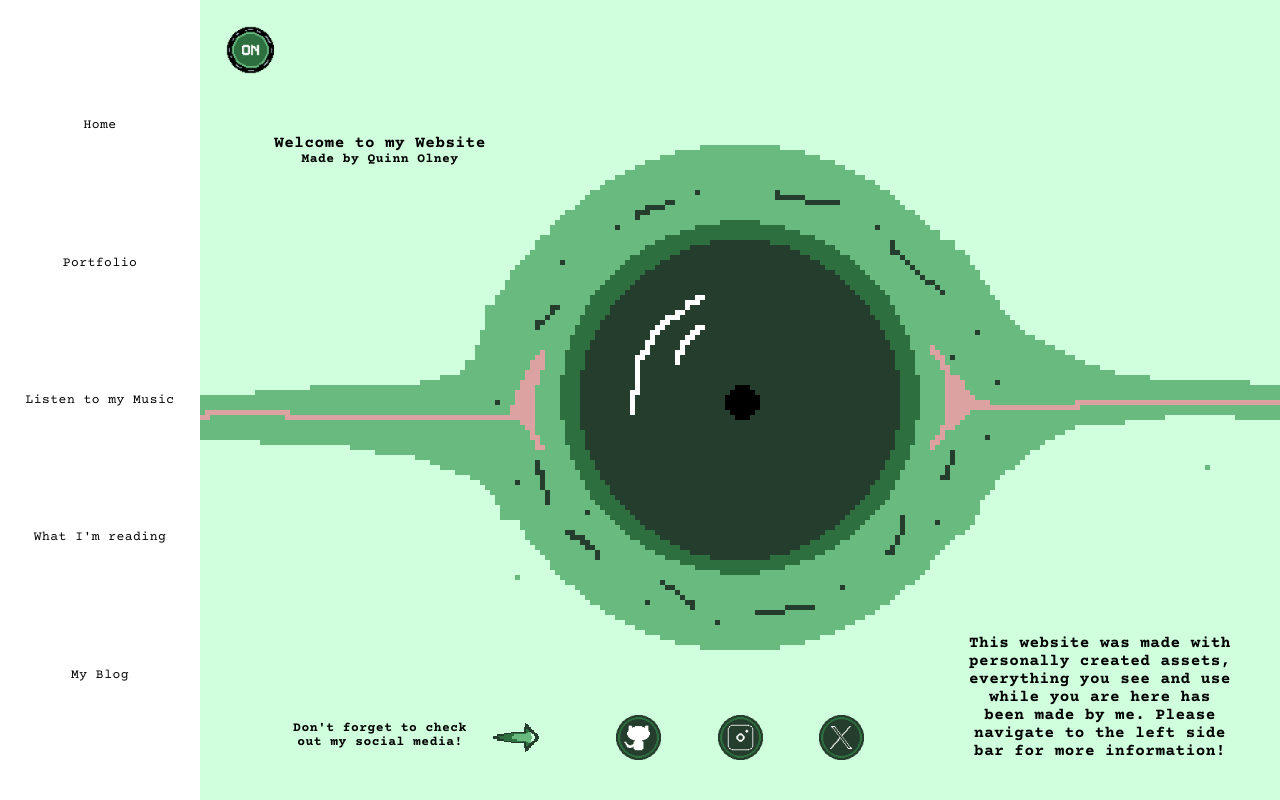
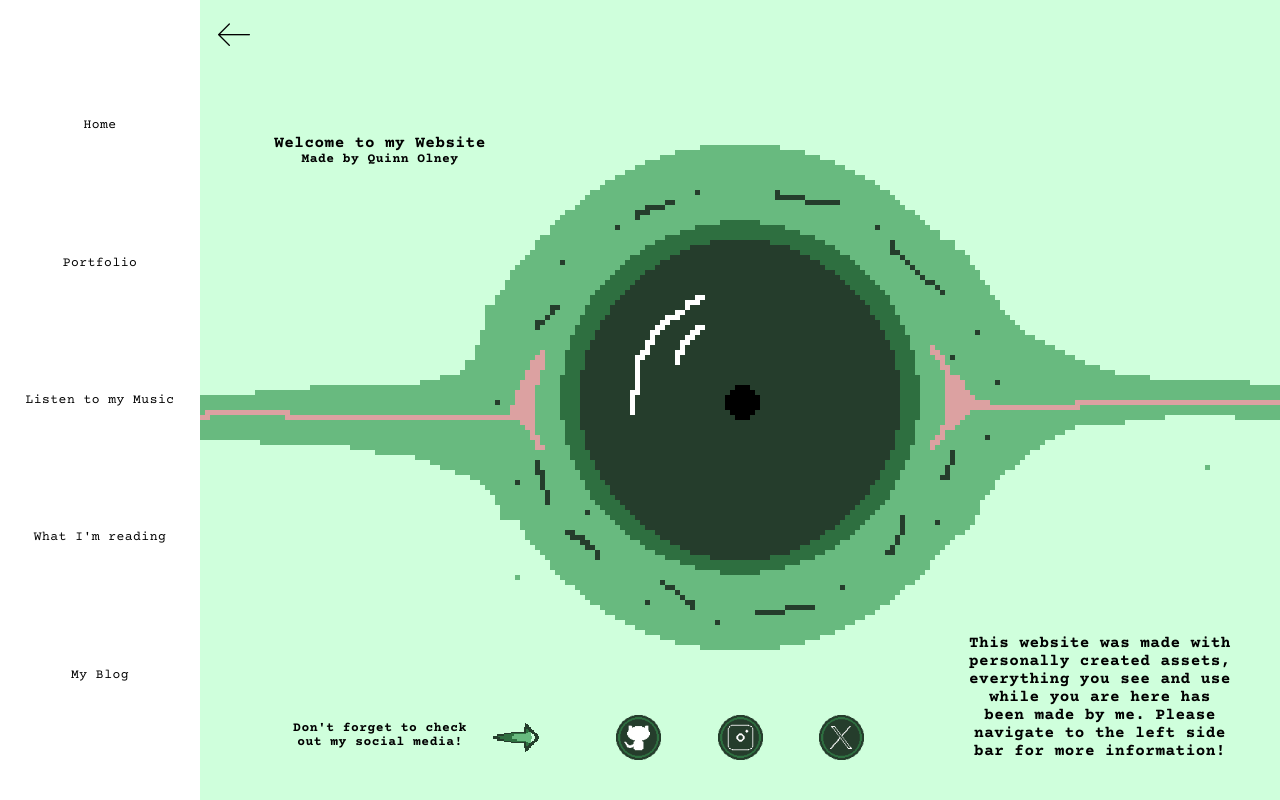
Before and after one commit to GartholomewIII/quinn-olney, a plain HTML site: page index.html in a window 1280 px wide. Both pictures are taken after a click on the button 50 px from the left and 50 px from the top of the page. Drawn offline with nearby package versions, Linux system fonts and the light colour scheme.

Commit message:
starting on portfolio

```diff
--- a/css/nav-bar.css
+++ b/css/nav-bar.css
@@ -44,20 +44,20 @@ nav a {
 
 #nav-button {
     background-color: transparent;
-    background-image: url("../assets/OFF.png");
+    background-image: url("../assets/arrow_.png");
     background-repeat: no-repeat;
     background-position: 50% 50%;
     background-size: contain;
     position: absolute;
     top: 18px;
-    right: -82px;
+    right: -50px;
 
-    width: 64px;
-    height: 64px;
+    width: 32px;
+    height: 32px;
     border: none;
 
     cursor: pointer;
-
+    transition: transform 0.2s ease-in-out
 }
 
 span {
@@ -66,7 +66,7 @@ span {
 }
 
 #nav-button.on {
-    background-image: url("../assets/ON.png");
+    transform: rotate(180deg);
 }
 
 .nav-footer {
--- /dev/null
+++ b/css/portfolio.css
@@ -0,0 +1,18 @@
+@import url('https://fonts.googleapis.com/css2?family=Courier+Prime:ital,wght@0,400;0,700;1,400;1,700&display=swap');
+* {
+    box-sizing: border-box;
+    margin: 0;
+    padding: 0;
+}
+
+html, body {
+    margin: 0;
+    padding: 0;
+    width: 100vw;
+    height: 100vh;
+
+}
+body {
+    font-family: "Courier Prime", monospace;
+    letter-spacing: 0.03em;
+}
```
Also changed, not shown: portfolio/portfolio.html (+18 -0 lines), assets/REMOTE.png (added), assets/TV.png (added), assets/arrow_.png (added), js/portfolio.js (added).
